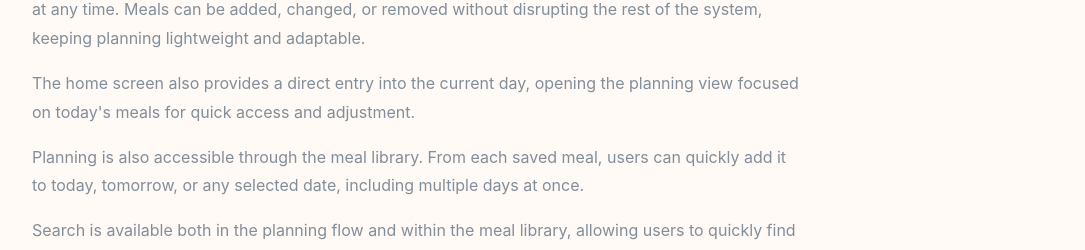
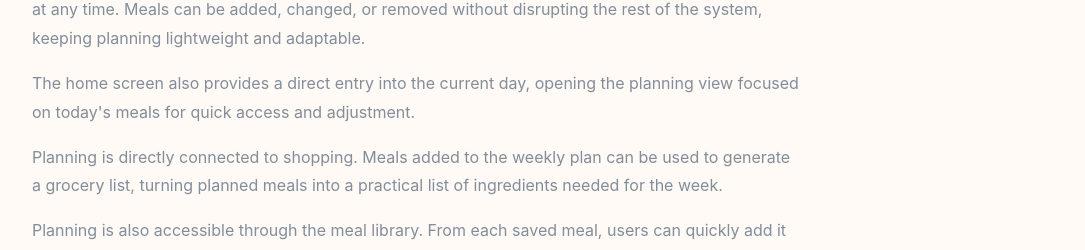
Before and after one commit to radigirl/radostina-portfolio, an Angular app: page /projects/plantree in a window 1280 px wide. Shown: the part 3216-3466 px from the top of the page, without its empty margins (82-1167 px from the left). Built offline with nearby package versions, Linux system fonts and the light colour scheme.

Commit message:
planning details added

```diff
--- a/src/app/features/home/home.scss
+++ b/src/app/features/home/home.scss
@@ -354,7 +354,6 @@
   .hero__text,
   .hero__projects {
     width: 100%;
-    max-width: 100%;
   }
 
   .hero__project-grid {
--- a/src/app/features/projects/plantree-detail/plantree-detail.html
+++ b/src/app/features/projects/plantree-detail/plantree-detail.html
@@ -146,6 +146,11 @@
     </p>
 
     <p>
+        Planning is directly connected to shopping. Meals added to the weekly plan can be used to generate a grocery
+        list, turning planned meals into a practical list of ingredients needed for the week.
+    </p>
+
+    <p>
         Planning is also accessible through the meal library. From each saved meal, users can quickly add it to today,
         tomorrow, or any selected date, including multiple days at once.
     </p>
```
